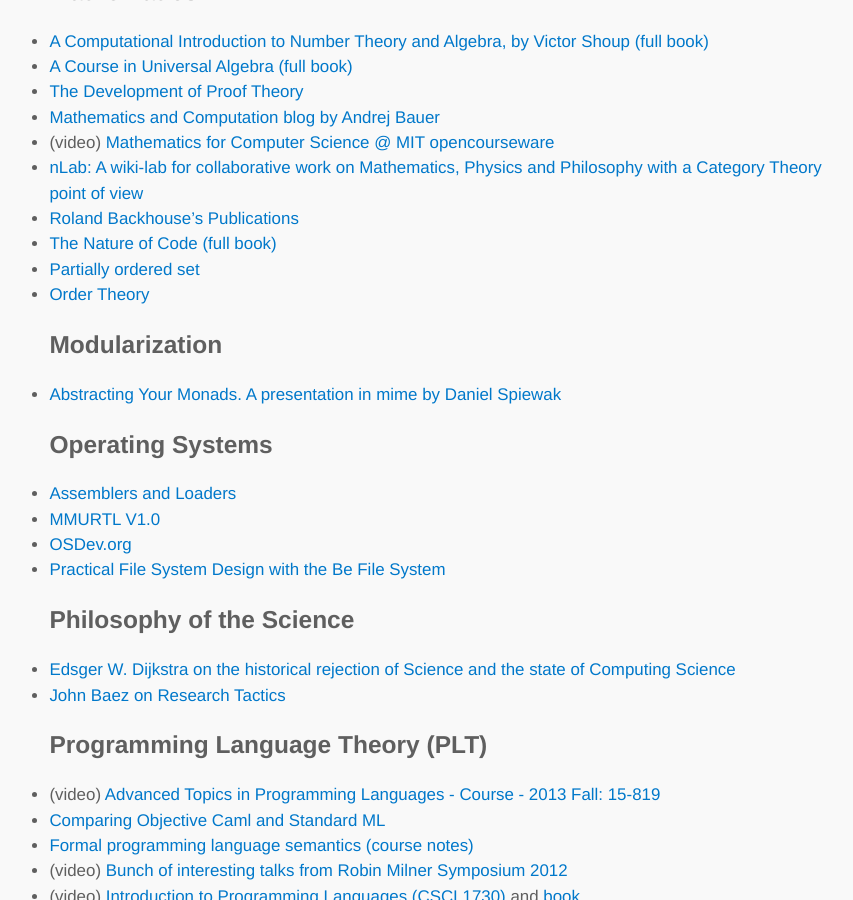
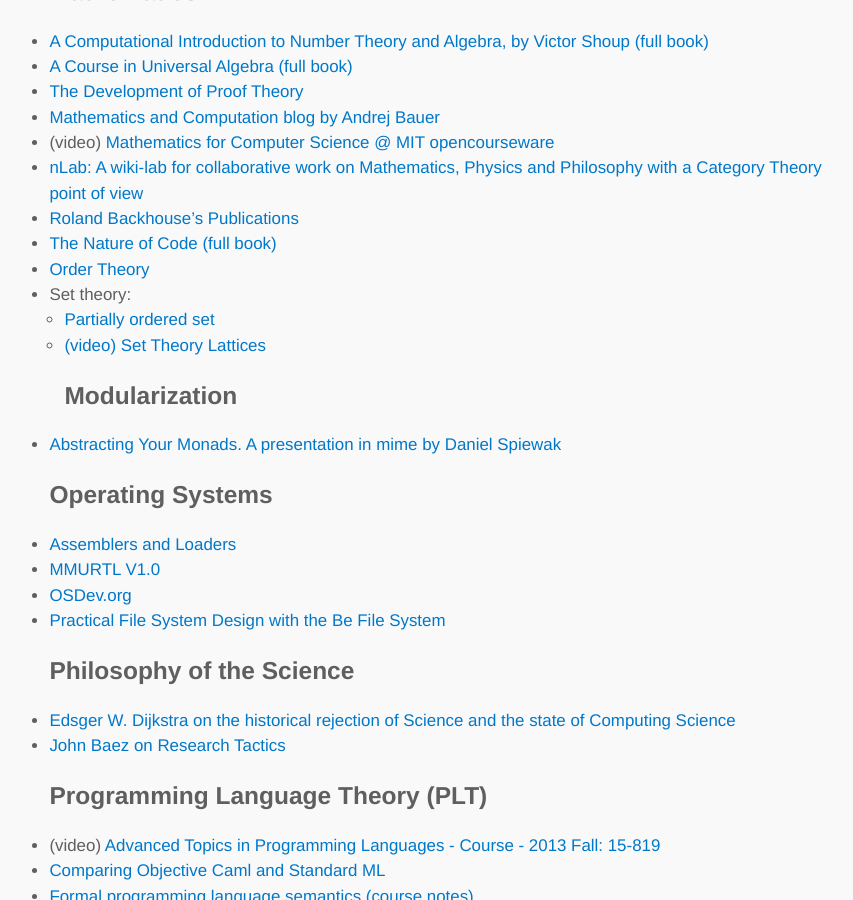
Before and after one commit to lambdatoast/lambdatoast.github.com, a Jekyll site: the page built from cs-resources/index.md, in a window 1280 px wide and 900 px high, scrolled down 4857 px. Shown: the whole window, without its empty margins (200-1053 px from the left). Built offline with Jekyll 4.4.1, drawn with Linux system fonts in a browser that asks for light colours.

Commit message:
Add 'Set theory' sub section to Mathematics section, and a link to a youtube video on lattices.

```diff
--- a/cs-resources/index.md
+++ b/cs-resources/index.md
@@ -159,8 +159,10 @@
   - [nLab: A wiki-lab for collaborative work on Mathematics, Physics and Philosophy with a Category Theory point of view](http://ncatlab.org/nlab/show/HomePage)
   - [Roland Backhouse's Publications](http://www.cs.nott.ac.uk/~rcb/papers/papers.html)
   - [The Nature of Code (full book)](http://natureofcode.com/)
-  - [Partially ordered set](https://www.princeton.edu/~achaney/tmve/wiki100k/docs/Partially_ordered_set.html)
   - [Order Theory](http://en.wikipedia.org/wiki/Order_theory)
+  - Set theory:
+    + [Partially ordered set](https://www.princeton.edu/~achaney/tmve/wiki100k/docs/Partially_ordered_set.html)
+    + [(video) Set Theory Lattices](https://www.youtube.com/watch?v=PulDFSXsBKo)
 ## Modularization
   - [Abstracting Your Monads. A presentation in mime by Daniel Spiewak](https://dl.dropboxusercontent.com/u/1679797/ScalaSyd/presentation.scala)
 ## Operating Systems
```
